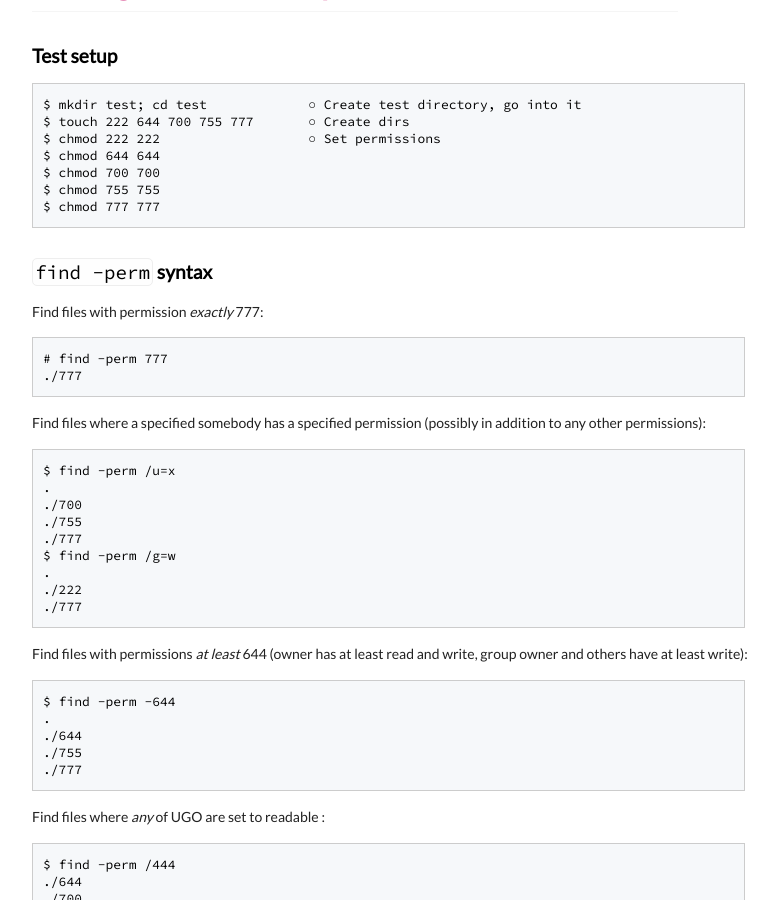
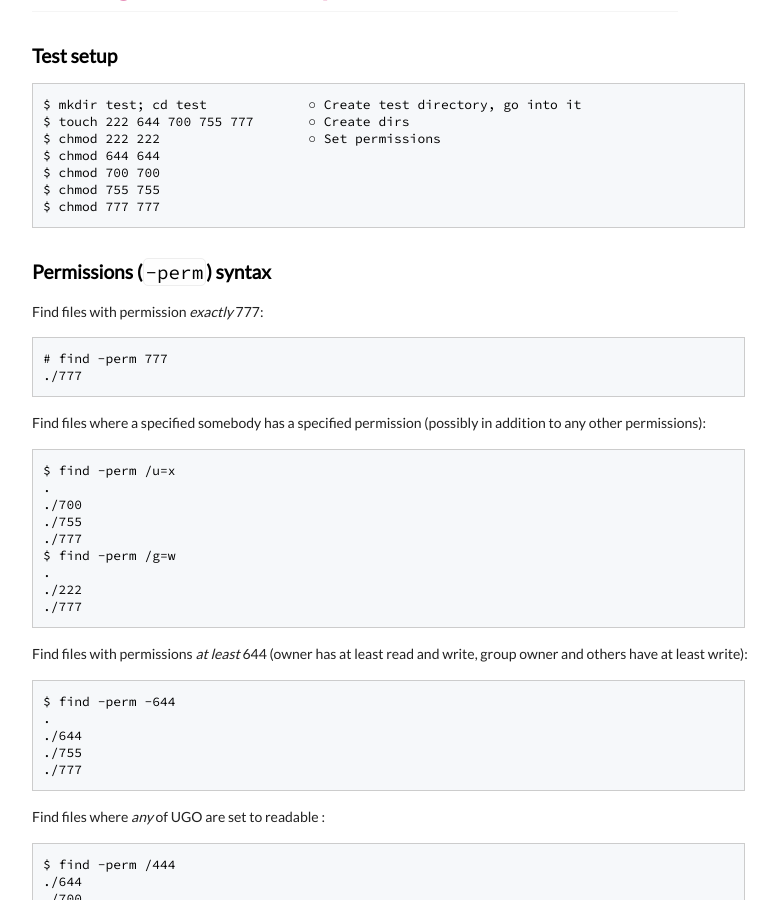
Before and after one commit to execas/execas.github.io, a Jekyll site: the page built from _posts/2018-10-28-finding-files-based-on-ownership-and-permissions.md, in a window 1280 px wide and 900 px high, scrolled down 781 px. Shown: the whole window, without its empty margins (249-1027 px from the left). Built offline with Jekyll 4.4.1, drawn with Linux system fonts in a browser that asks for light colours.

Commit message:
Update 2018-10-28-finding-files-based-on-ownership-and-permissions.md

````diff
--- a/_posts/2018-10-28-finding-files-based-on-ownership-and-permissions.md
+++ b/_posts/2018-10-28-finding-files-based-on-ownership-and-permissions.md
@@ -43,7 +43,7 @@ $ chmod 755 755
 $ chmod 777 777
 ```
 
-### `find -perm` syntax
+### Permissions (`-perm`) syntax
 
 Find files with permission *exactly* 777:
 
````
